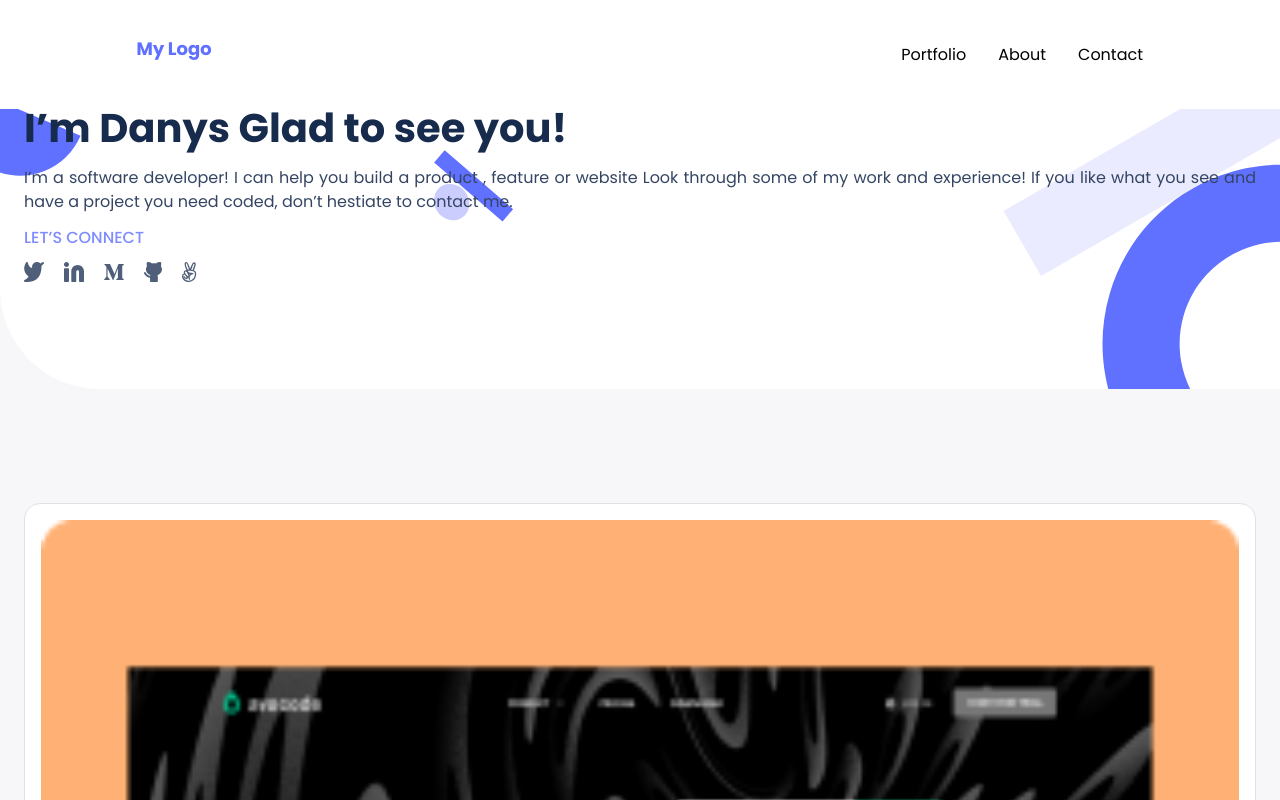
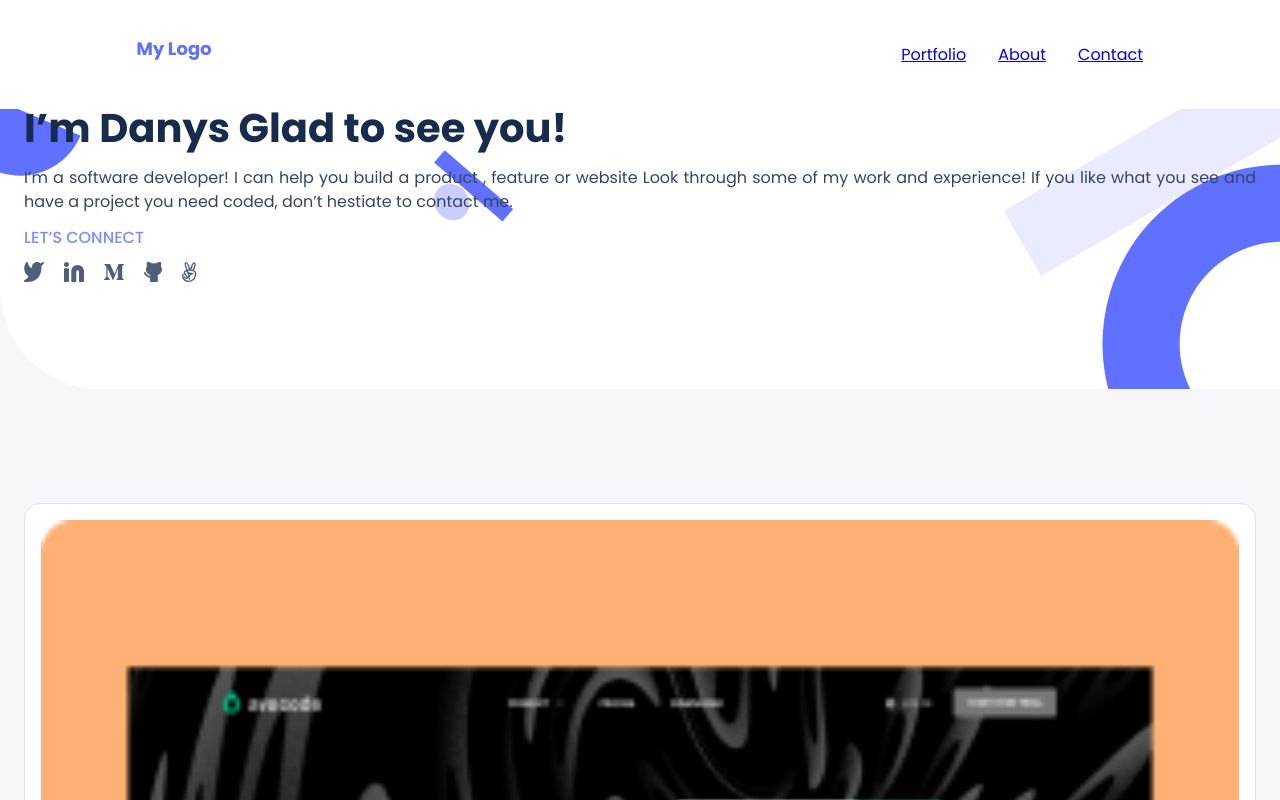
Before and after one commit to d4nQw3rty/My-Portfolio, a website: page index.html in a window 1280 px wide. Shown: the top 800 px of the page. Drawn offline with Linux system fonts and the light colour scheme.

Commit message:
Update index.html
-Make menu list to become links
-Add class to menu list.
-Make menu list funtional.
-Add id to about my self and contact me section to get in the
 menu list href.

```diff
--- a/index.html
+++ b/index.html
@@ -19,9 +19,9 @@
         <nav id="nav">
           <div id="btn-menu"><img src="img/Normal-Button/Tertiary/Icons/Icon-Menu.png" alt=""></div>
           <ul id="menu-lst">
-            <li>Portfolio</li>
-            <li>About</li>
-            <li>Contact</li>
+            <li class="menu-lst-txt"><a href="#headline">Portfolio</a></li>
+            <li class="menu-lst-txt"><a href="#About-my-self">About</a></li>
+            <li class="menu-lst-txt"><a href="#Contact-Section">Contact</a></li>
           </ul>
         </nav>
       </header>
@@ -143,7 +143,7 @@
         </div>
       </div>
     </section>
-    <section class="about">
+    <section class="about" id="About-my-self">
       <div class="top pd-0">
         <h2 class="txt-1 mrg-0 pd-0">About<br>
           Myself</h2>
@@ -196,7 +196,7 @@
         </ul>
       </div>
     </section>
-    <section class="contact-me">
+    <section class="contact-me" id="Contact-Section">
       <div class="contact-me-bg">
         <div class="contact-me-container">
           <h2 class="contact-me-title">Contact me</h2>
```
